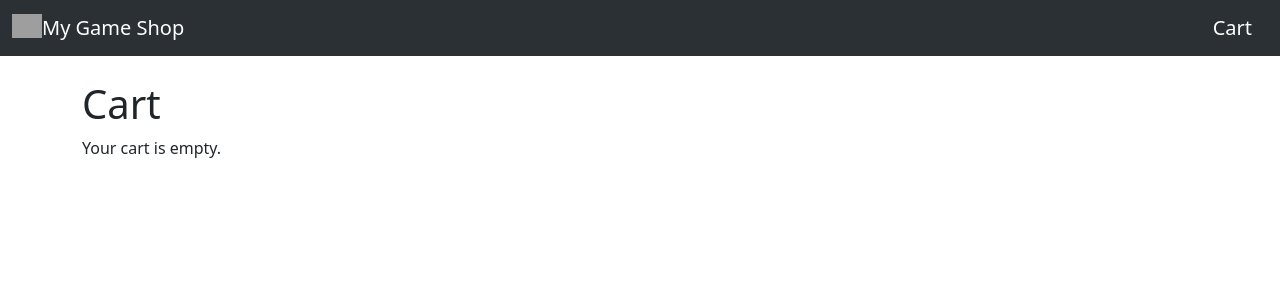
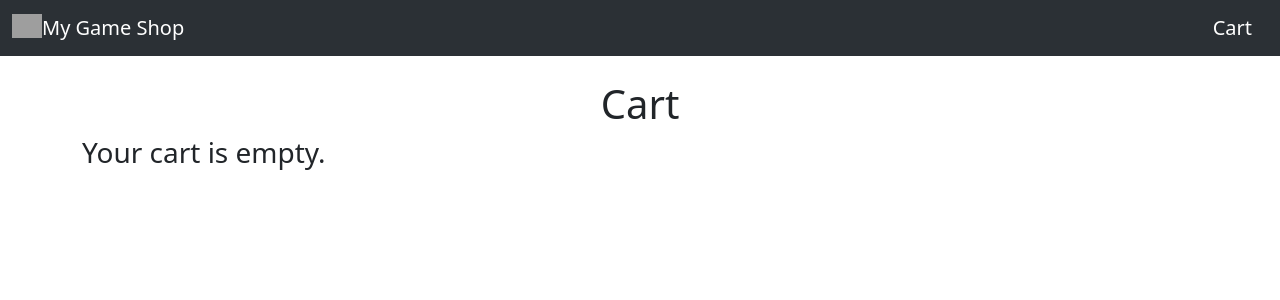
Before and after one commit to mikecircuitry/gameshop, a Next.js app: page /cart in a window 1280 px wide. Shown: the top 300 px of the page. Built offline with nearby package versions, Linux system fonts and the light colour scheme; grey boxes are pictures that could not be loaded.

Commit message:
Refactor cart context and components to use cartItemCount; add CartSummary component for order summary display

```diff
--- a/src/app/cart/page.tsx
+++ b/src/app/cart/page.tsx
@@ -1,10 +1,25 @@
 import CartProductList from "@/components/cartProductList";
+import {CartSummary} from "@/components/CartSummary";
 
 
-export  default function Cart () {
+export default function Cart() {
 
 
     return (
-        <CartProductList/>
+        <>
+            <div className="row">
+                <div className="col-12">
+                    <h1 className="text-center">Cart</h1>
+                </div>
+            </div>
+            <div className="row">
+                <div className="col-sm-8">
+                    <CartProductList/>
+                </div>
+                <div className="col-sm-4">
+                    <CartSummary />
+                </div>
+            </div>
+        </>
     );
 }
--- /dev/null
+++ b/src/components/CartSummary.tsx
@@ -0,0 +1,41 @@
+'use client';
+import {useCart} from "@/contexts/cartContext";
+
+export const CartSummary = () => {
+    const {cart, cartItemCount} = useCart();
+    const shippingCost = 5;
+
+    //TODO: format currency to 2 decimal places
+    //TODO: 7 games shows large decimal places
+    //TODO: Format numbers to currency USD
+    const subTotal = cart.items.reduce((acc, game) => acc + (game.price * game.quantity), 0);
+
+    return (
+        <>
+
+            {cartItemCount > 0 && (
+                <div className="summary-card p-4 shadow-sm">
+                    <h5 className="mb-4">Order Summary</h5>
+                    <div className="d-flex justify-content-between mb-2">
+                        <span>Total Items:</span>
+                        <span>{cartItemCount}</span>
+                    </div>
+                    <div className="d-flex justify-content-between mb-3">
+                        <span className="text-muted">Subtotal</span>
+                        <span>{subTotal}</span>
+                    </div>
+                    <div className="d-flex justify-content-between mb-3">
+                        <span className="text-muted">Shipping</span>
+                        <span>{shippingCost}</span>
+                    </div>
+                    <hr/>
+                    <div className="d-flex justify-content-between mb-4">
+                        <span className="fw-bold">Total</span>
+                        <span className="fw-bold">{subTotal + shippingCost}</span>
+                    </div>
+                </div>
+
+            )}
+        </>
+    );
+}
--- a/src/components/NavBar.tsx
+++ b/src/components/NavBar.tsx
@@ -3,7 +3,7 @@ import Link from "next/link";
 import {useCart} from "@/contexts/cartContext";
 
 export default function NavBar() {
-    const { itemCount } = useCart();
+    const { cartItemCount } = useCart();
 
     return (
         <nav className="navbar bg-body-tertiary bg-dark" data-bs-theme="dark">
@@ -18,10 +18,10 @@ export default function NavBar() {
                     {/*     className="d-inline-block align-text-top"/>*/}
                     <i className="bi bi-cart text-white"></i>
                     Cart
-                    {itemCount > 0 && (
+                    {cartItemCount > 0 && (
                         <span
                             className="position-absolutex top-0 start-100 translate-middle badge rounded-pill bg-danger">
-                            {itemCount}
+                            {cartItemCount}
                         </span>
                     )}
                 </Link>
--- a/src/components/cartProductList.tsx
+++ b/src/components/cartProductList.tsx
@@ -3,19 +3,18 @@ import {useCart} from "@/contexts/cartContext";
 import ProductListItem from "@/components/productItem";
 
 export default function CartProductList() {
-    const { cart, clearCart, itemCount } = useCart();
+    const { cart, clearCart, cartItemCount } = useCart();
 
     //cart design inspirations
     // https://bootstrapexamples.com/@mason/clean-commerce-cart-design
     return (
-        <div>
-            <h1>Cart</h1>
-            { !itemCount && <p>Your cart is empty.</p> }
-            { itemCount > 0 && (
+        <>
+            { !cartItemCount && <h3>Your cart is empty.</h3> }
+            { cartItemCount > 0 && (
 
                 <div>
                     <a href="#" onClick={clearCart} className="text-danger"> Clear Cart</a>
-                    <h4>{itemCount} Items in your cart:</h4>
+                    <h4>{cartItemCount} Items in your cart:</h4>
 
                         {cart.items.map((item) => (
                             <div className="row" key={item.id} style={{ paddingBottom: "20px" }} >
@@ -26,7 +25,7 @@ export default function CartProductList() {
                         ))}
                 </div>
             )}
-        </div>
+        </>
     );
 
 }
--- a/src/contexts/cartContext.tsx
+++ b/src/contexts/cartContext.tsx
@@ -6,7 +6,7 @@ interface CartContextType {
     cart: Cart;
     addToCart: (item: Product) => void;
     clearCart: () => void;
-    itemCount: number;
+    cartItemCount: number;
     removeFromCart: (item: Product) => void;
 }
 
@@ -18,7 +18,7 @@ const defaultCart: Cart = {
 
 export function CartProvider({children}: { children: ReactNode }) {
     const [cart, setCart] = useState(defaultCart);
-    const itemCount = cart.items.reduce((acc, x) => acc + x.quantity, 0);
+    const cartItemCount = cart.items.reduce((acc, x) => acc + x.quantity, 0);
 
     // Load cart count from localStorage on initialization
     useEffect(() => {
@@ -58,9 +58,11 @@ export function CartProvider({children}: { children: ReactNode }) {
         }));
     }
 
+
+
     return (
 
-        <CartContext.Provider value={{cart, addToCart, clearCart, itemCount, removeFromCart}}>
+        <CartContext.Provider value={{cart, addToCart, clearCart, cartItemCount, removeFromCart}}>
             {children}
         </CartContext.Provider>
     );
--- a/src/models/index.ts
+++ b/src/models/index.ts
@@ -8,6 +8,7 @@ export interface Product {
     name: string;
     image: string;
     quantity: number;
+    price: number;
 }
 
 export interface Game {
```
Also changed, not shown: src/app/game/[id]/sidebar.tsx (+8 -6 lines). Lines whose indentation alone changed are shown as unchanged.
